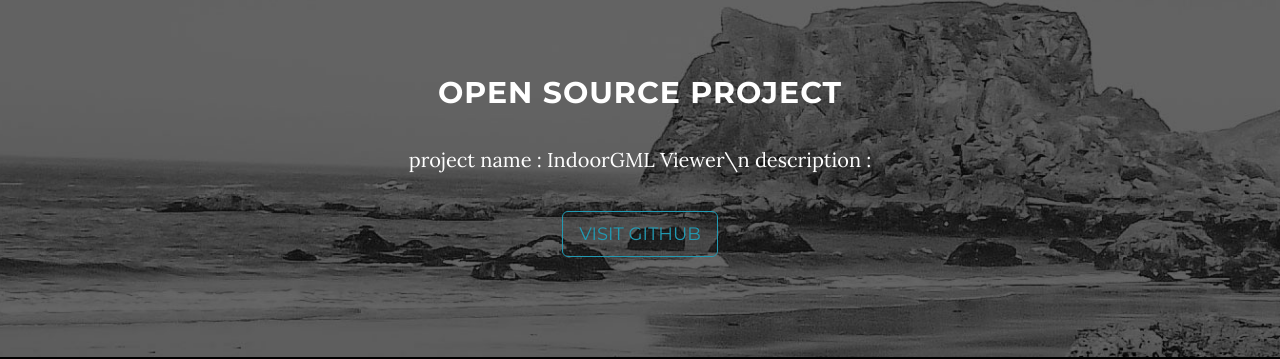
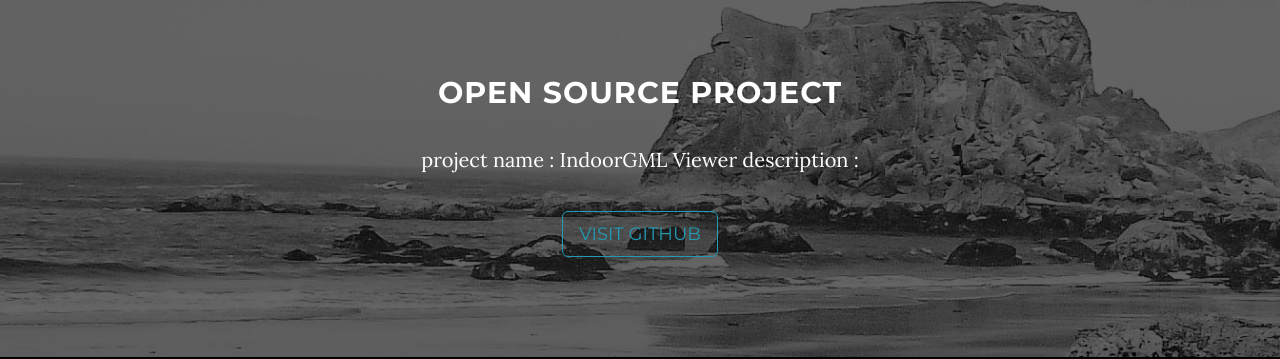
Before and after one commit to kimsoojin/me, a Jekyll site: the page built from index.html, in a window 1280 px wide and 900 px high, scrolled down 1544 px. Shown: the part 113-472 px from the top of the window. Built offline with Jekyll 4.4.1, drawn with Linux system fonts in a browser that asks for light colours.

```diff
--- a/_includes/download.html
+++ b/_includes/download.html
@@ -4,8 +4,8 @@
             <div class="container">
                 <div class="col-lg-8 col-lg-offset-2">
                     <h2>Open source project</h2>
-                    <p>project name : IndoorGML Viewer\n
-                       description : </p>
+                    <p>project name : IndoorGML Viewer
+                        description : </p>
                     <a href="https://github.com/STEMLab/IndoorGML-Viewer" class="btn btn-default btn-lg">Visit github</a>
                 </div>
             </div>
```
